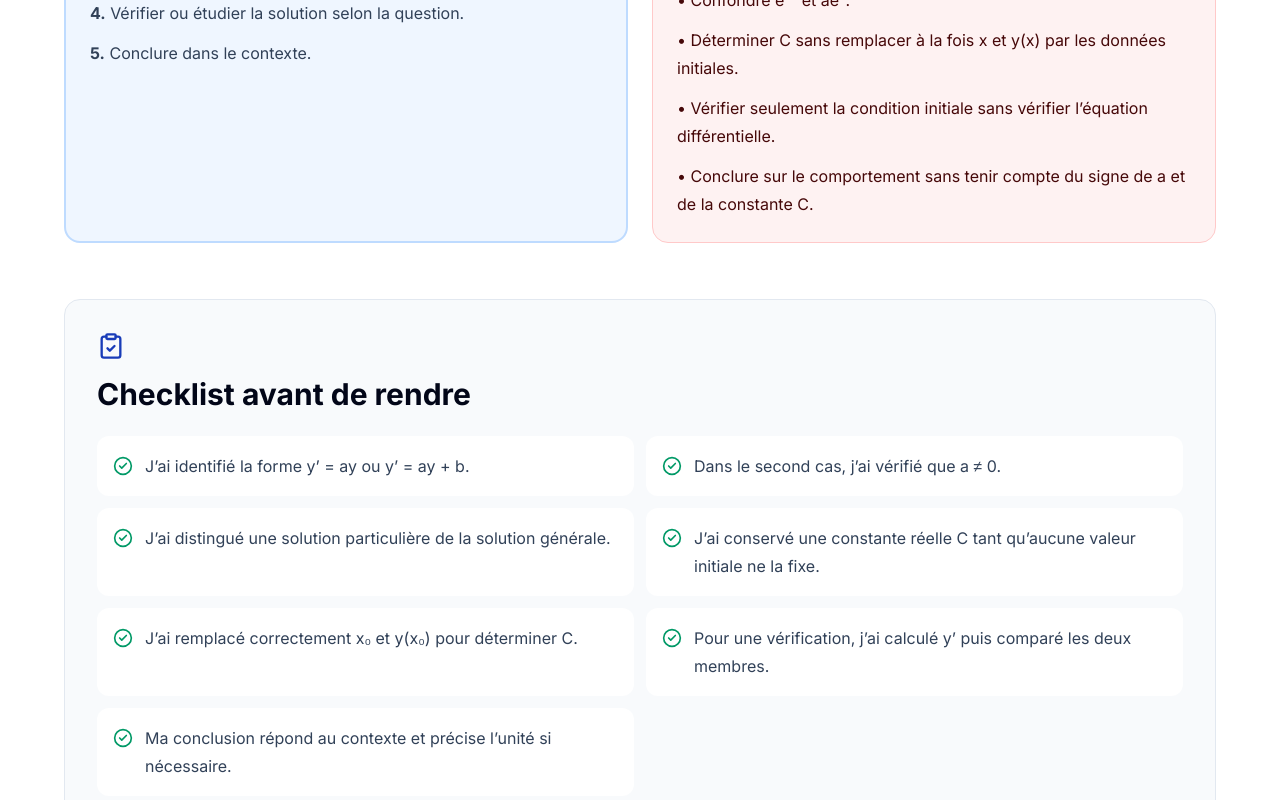
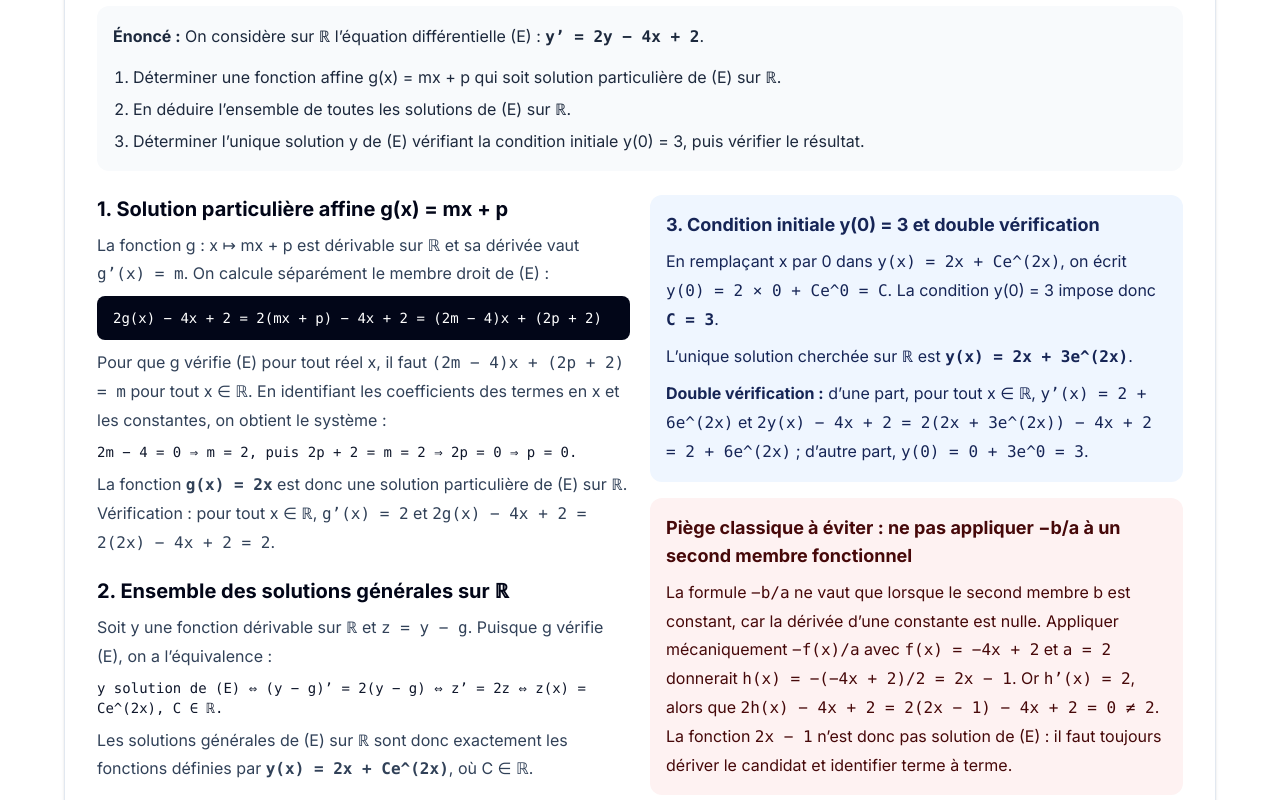
Before and after one commit to amokraneharrache-cloud/matheria, a Next.js app: page /equations-differentielles-terminale in a window 1280 px wide. Shown: the part 5720-6520 px from the top of the page. Built offline with nearby package versions, Linux system fonts and the light colour scheme; no server answers.

Commit message:
seo: ajouter un exercice corrige y'=ay+f(x) sur equations differentielles

```diff
--- a/src/app/equations-differentielles-terminale/page.tsx
+++ b/src/app/equations-differentielles-terminale/page.tsx
@@ -403,6 +403,127 @@ export default function EquationsDifferentiellesTerminalePage() {
             </div>
           </section>
 
+          <section id="exercice-second-membre-fonctionnel" className="scroll-mt-24">
+            <article className="rounded-2xl border border-slate-200 bg-white p-6 shadow-sm sm:p-8">
+              <p className="text-sm font-bold uppercase tracking-[0.14em] text-blue-800">
+                Complément Terminale — second membre non constant
+              </p>
+              <h2 className="mt-3 text-3xl font-bold text-slate-950">
+                Exercice corrigé — second membre fonctionnel y’ = ay + f(x)
+              </h2>
+              <p className="mt-4 leading-7 text-slate-700">
+                Au programme de Terminale spécialité mathématiques, une équation différentielle linéaire du premier ordre peut comporter un second membre qui dépend de x : y’ = ay + f(x), où a est un réel non nul et f une fonction continue sur ℝ. Dans ce cas, on ne cherche plus une solution particulière constante, mais une solution particulière adaptée à la forme de f, puis on ajoute les solutions de l’équation homogène associée y’ = ay.
+              </p>
+              <div className="mt-5 rounded-xl bg-slate-50 p-4 leading-7 text-slate-800">
+                <p>
+                  <strong>Énoncé :</strong> On considère sur ℝ l’équation différentielle (E) :{" "}
+                  <span className="font-mono font-semibold">y’ = 2y − 4x + 2</span>.
+                </p>
+                <ol className="mt-3 list-decimal space-y-1 pl-5">
+                  <li>Déterminer une fonction affine g(x) = mx + p qui soit solution particulière de (E) sur ℝ.</li>
+                  <li>En déduire l’ensemble de toutes les solutions de (E) sur ℝ.</li>
+                  <li>Déterminer l’unique solution y de (E) vérifiant la condition initiale y(0) = 3, puis vérifier le résultat.</li>
+                </ol>
+              </div>
+
+              <div className="mt-6 grid gap-5 lg:grid-cols-2">
+                <div className="min-w-0 space-y-5">
+                  <div className="min-w-0">
+                    <h3 className="text-xl font-bold text-slate-950">
+                      1. Solution particulière affine g(x) = mx + p
+                    </h3>
+                    <div className="mt-2 space-y-2 leading-7 text-slate-700">
+                      <p>
+                        La fonction g : x ↦ mx + p est dérivable sur ℝ et sa dérivée vaut{" "}
+                        <span className="font-mono">g’(x) = m</span>. On calcule séparément le membre droit de (E) :
+                      </p>
+                      <p className="overflow-x-auto rounded-lg bg-slate-950 px-4 py-3 font-mono text-sm text-white">
+                        2g(x) − 4x + 2 = 2(mx + p) − 4x + 2 = (2m − 4)x + (2p + 2)
+                      </p>
+                      <p>
+                        Pour que g vérifie (E) pour tout réel x, il faut{" "}
+                        <span className="font-mono">(2m − 4)x + (2p + 2) = m</span> pour tout x ∈ ℝ. En identifiant les coefficients des termes en x et les constantes, on obtient le système :
+                      </p>
+                      <p className="font-mono text-sm text-slate-900">
+                        2m − 4 = 0 ⇒ m = 2, puis 2p + 2 = m = 2 ⇒ 2p = 0 ⇒ p = 0.
+                      </p>
+                      <p>
+                        La fonction <strong className="font-mono">g(x) = 2x</strong> est donc une solution particulière de (E) sur ℝ. Vérification : pour tout x ∈ ℝ,{" "}
+                        <span className="font-mono">g’(x) = 2</span> et{" "}
+                        <span className="font-mono">2g(x) − 4x + 2 = 2(2x) − 4x + 2 = 2</span>.
+                      </p>
+                    </div>
+                  </div>
+
+                  <div className="min-w-0">
+                    <h3 className="text-xl font-bold text-slate-950">
+                      2. Ensemble des solutions générales sur ℝ
+                    </h3>
+                    <div className="mt-2 space-y-2 leading-7 text-slate-700">
+                      <p>
+                        Soit y une fonction dérivable sur ℝ et <span className="font-mono">z = y − g</span>. Puisque g vérifie (E), on a l’équivalence :
+                      </p>
+                      <p className="font-mono text-sm text-slate-900">
+                        y solution de (E) ⇔ (y − g)’ = 2(y − g) ⇔ z’ = 2z ⇔ z(x) = Ce^(2x), C ∈ ℝ.
+                      </p>
+                      <p>
+                        Les solutions générales de (E) sur ℝ sont donc exactement les fonctions définies par{" "}
+                        <strong className="font-mono">y(x) = 2x + Ce^(2x)</strong>, où C ∈ ℝ.
+                      </p>
+                    </div>
+                  </div>
+                </div>
+
+                <div className="min-w-0 space-y-4">
+                  <div className="min-w-0 rounded-xl bg-blue-50 p-4 text-blue-950">
+                    <h3 className="text-lg font-bold">
+                      3. Condition initiale y(0) = 3 et double vérification
+                    </h3>
+                    <div className="mt-2 space-y-2 leading-7">
+                      <p>
+                        En remplaçant x par 0 dans <span className="font-mono">y(x) = 2x + Ce^(2x)</span>, on écrit{" "}
+                        <span className="font-mono">y(0) = 2 × 0 + Ce^0 = C</span>. La condition y(0) = 3 impose donc{" "}
+                        <strong className="font-mono">C = 3</strong>.
+                      </p>
+                      <p>
+                        L’unique solution cherchée sur ℝ est{" "}
+                        <strong className="font-mono">y(x) = 2x + 3e^(2x)</strong>.
+                      </p>
+                      <p>
+                        <strong>Double vérification :</strong> d’une part, pour tout x ∈ ℝ,{" "}
+                        <span className="font-mono">y’(x) = 2 + 6e^(2x)</span> et{" "}
+                        <span className="font-mono">2y(x) − 4x + 2 = 2(2x + 3e^(2x)) − 4x + 2 = 2 + 6e^(2x)</span> ; d’autre part,{" "}
+                        <span className="font-mono">y(0) = 0 + 3e^0 = 3</span>.
+                      </p>
+                    </div>
+                  </div>
+
+                  <div className="min-w-0 rounded-xl bg-red-50 p-4 text-red-950">
+                    <h3 className="text-lg font-bold">
+                      Piège classique à éviter : ne pas appliquer −b/a à un second membre fonctionnel
+                    </h3>
+                    <p className="mt-2 leading-7">
+                      La formule <span className="font-mono">−b/a</span> ne vaut que lorsque le second membre b est constant, car la dérivée d’une constante est nulle. Appliquer mécaniquement{" "}
+                      <span className="font-mono">−f(x)/a</span> avec{" "}
+                      <span className="font-mono">f(x) = −4x + 2</span> et <span className="font-mono">a = 2</span> donnerait{" "}
+                      <span className="font-mono">h(x) = −(−4x + 2)/2 = 2x − 1</span>. Or{" "}
+                      <span className="font-mono">h’(x) = 2</span>, alors que{" "}
+                      <span className="font-mono">2h(x) − 4x + 2 = 2(2x − 1) − 4x + 2 = 0 ≠ 2</span>. La fonction{" "}
+                      <span className="font-mono">2x − 1</span> n’est donc pas solution de (E) : il faut toujours dériver le candidat et identifier terme à terme.
+                    </p>
+                  </div>
+
+                  <div className="min-w-0 rounded-xl bg-emerald-50 p-4 text-emerald-950">
+                    <h3 className="text-lg font-bold">Méthode à retenir pour y’ = ay + f(x)</h3>
+                    <p className="mt-2 leading-7">
+                      Vérifier la dérivabilité sur ℝ, déterminer une solution particulière g adaptée à f (ici affine), résoudre l’équation homogène z’ = az, additionner y = g + z, puis seulement fixer C avec la condition initiale et contrôler les deux égalités.
+                    </p>
+                  </div>
+                </div>
+              </div>
+            </article>
+          </section>
+
           <section className="grid gap-6 lg:grid-cols-2">
             <article className="rounded-2xl border-2 border-blue-200 bg-blue-50 p-6">
               <ListChecks className="h-7 w-7 text-blue-800" aria-hidden="true" />
```
